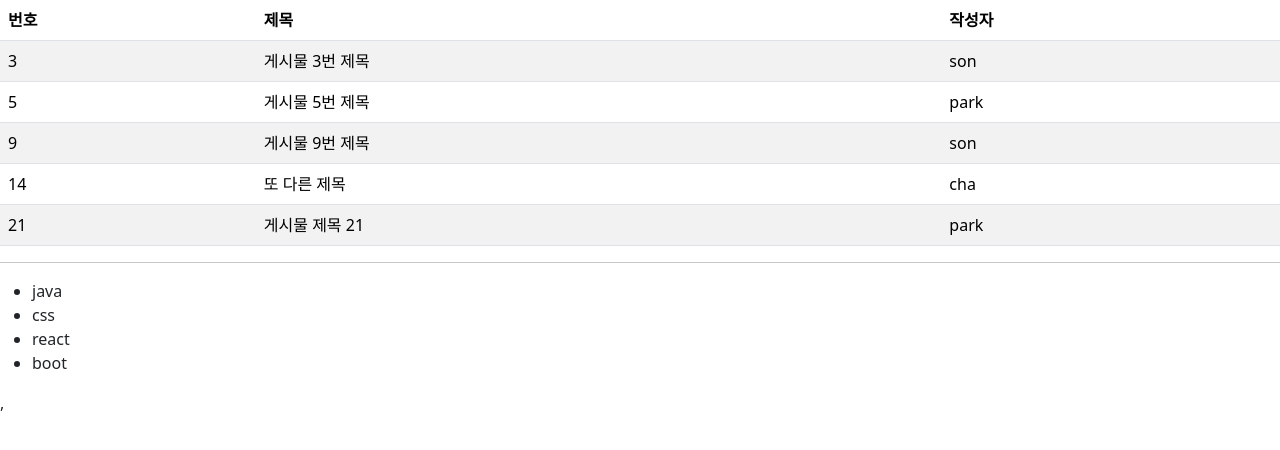
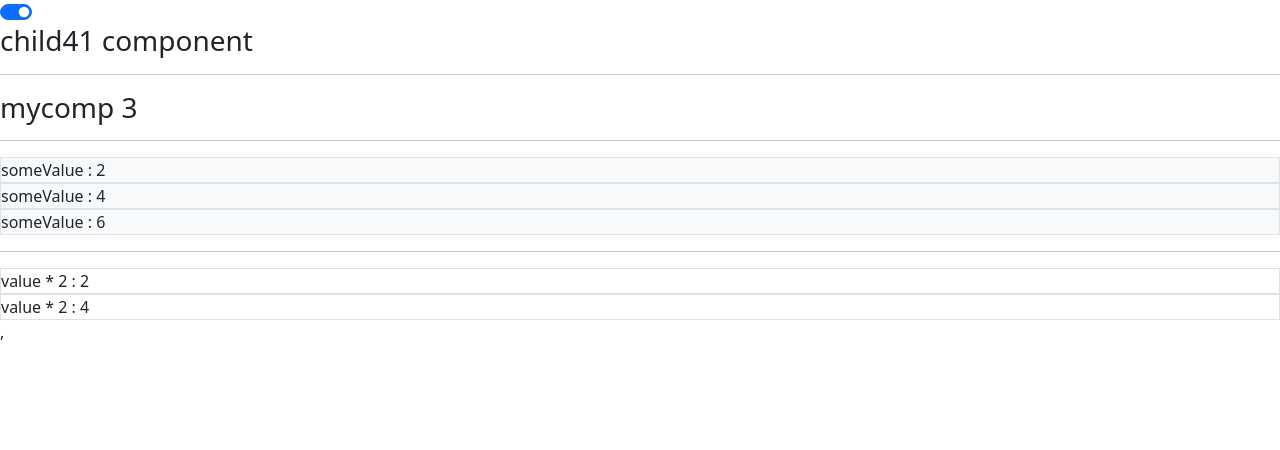
Before and after one commit to yumin359/react, a React (Vite) app: page / in a window 1280 px wide. Shown: the top 450 px of the page. Built offline with nearby package versions, Linux system fonts and the light colour scheme.

Commit message:
0704 strict mode, pure component

```diff
--- a/src/App38.jsx
+++ b/src/App38.jsx
@@ -1,8 +1,8 @@
 import React, { useEffect, useState } from "react";
 import { FormCheck } from "react-bootstrap";
 
-function MyComp1({ vaule }) {
-  return <div className="border">value * 2 : {vaule * 2}</div>;
+function MyComp1({ value }) {
+  return <div className="border">value * 2 : {value * 2}</div>;
 }
 
 let someValue = 0;
@@ -24,7 +24,7 @@ function MyComp3() {
   }, []);
   return (
     <div>
-      <h3>mycomp3</h3>
+      <h3>mycomp 3</h3>
     </div>
   );
 }
@@ -47,11 +47,7 @@ function MyComp4() {
   const [show, setShow] = useState(true);
   return (
     <div>
-      <FormCheck
-        type="switch"
-        checked={show}
-        onClick={() => setShow(!setShow)}
-      />
+      <FormCheck type="switch" checked={show} onClick={() => setShow(!show)} />
       {show && <Child41 />}
     </div>
   );
@@ -72,8 +68,8 @@ function App38(props) {
       <MyComp2 />
       <MyComp2 />
       <hr />
-      <MyComp1 vaule={1} />
-      <MyComp1 vaule={2} />
+      <MyComp1 value={1} />
+      <MyComp1 value={2} />
     </div>
   );
 }
--- a/src/main.jsx
+++ b/src/main.jsx
@@ -1,10 +1,10 @@
 import { StrictMode } from "react";
 import { createRoot } from "react-dom/client";
 import "bootstrap/dist/css/bootstrap.min.css";
-import App39 from "./App39.jsx";
+import App38 from "./App38.jsx";
 
 createRoot(document.getElementById("root")).render(
   <StrictMode>
-    <App39 />,
+    <App38 />,
   </StrictMode>,
 );
```
